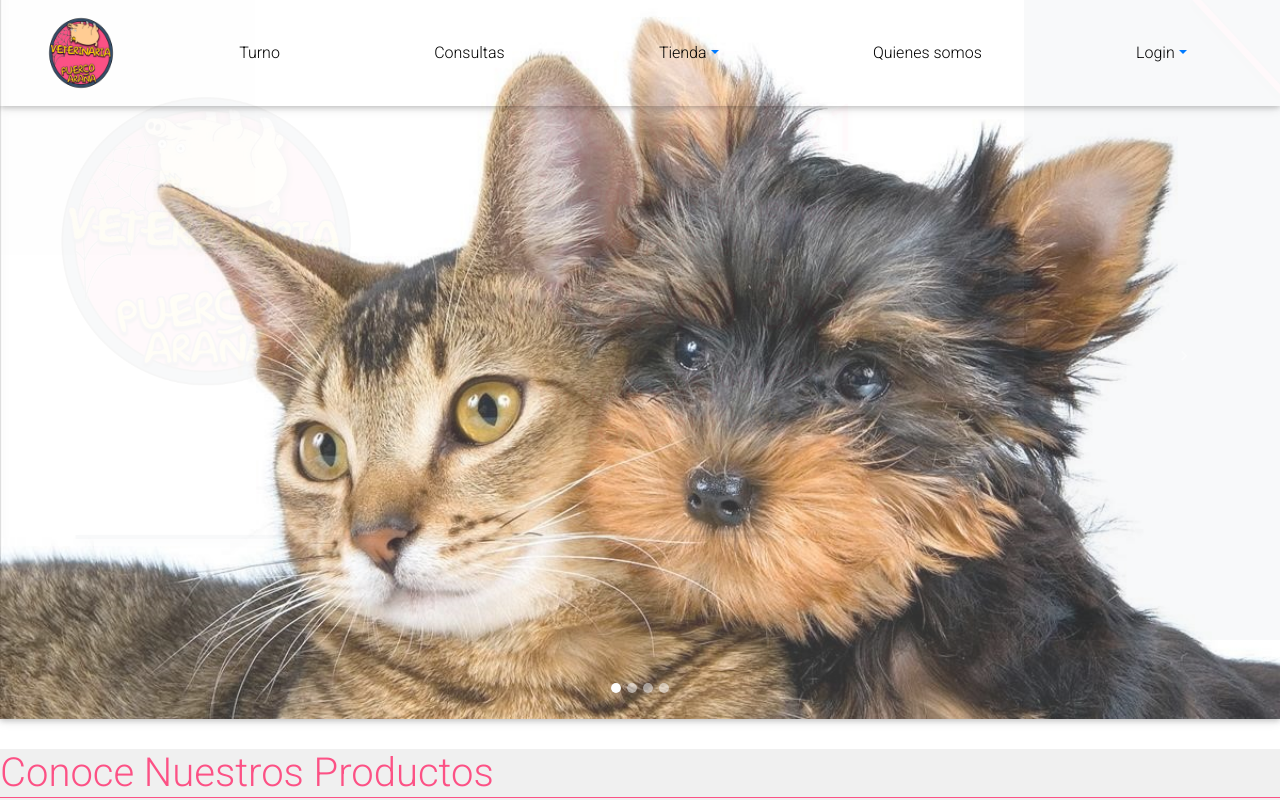
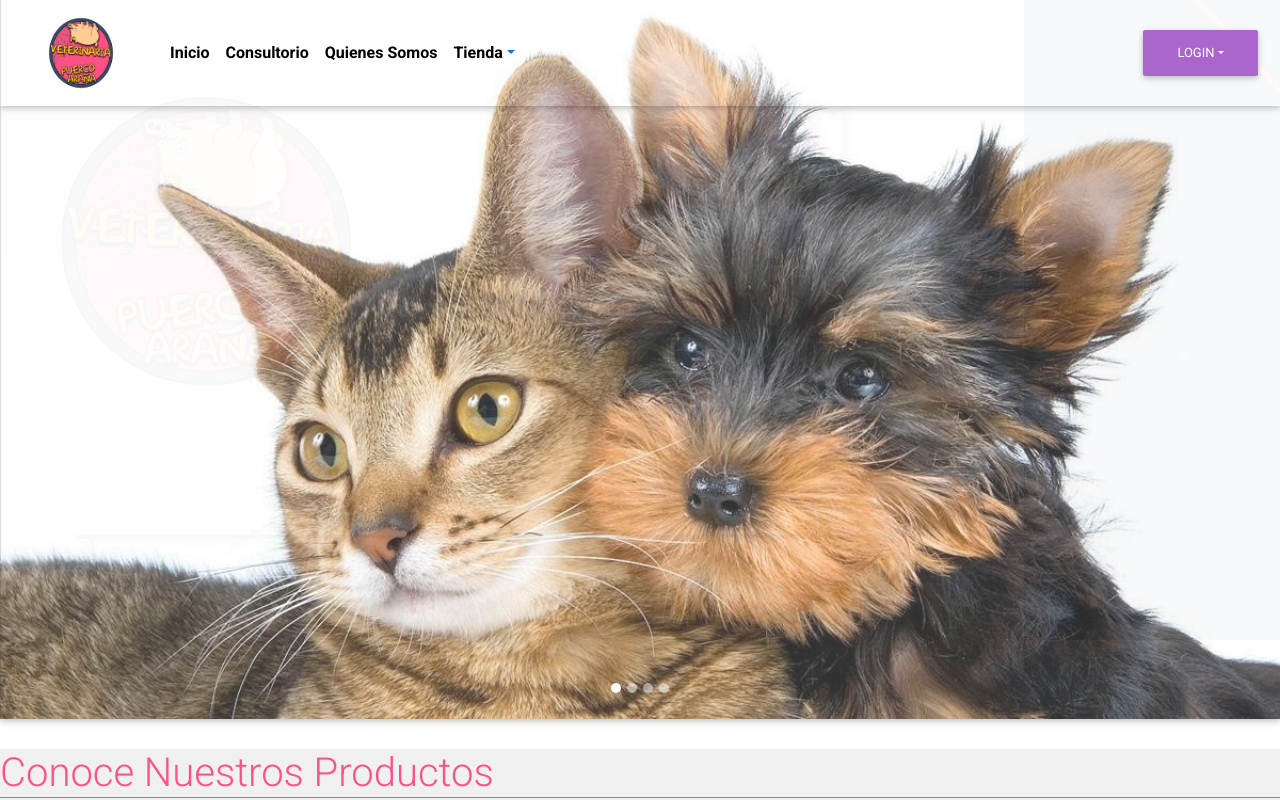
Before and after one commit to Diegolmi/Vet-puercoArania, a React (Create React App) app: page / in a window 1280 px wide. Shown: the top 800 px of the page. Built offline with nearby package versions, Linux system fonts and the light colour scheme.

Commit message:
Navbar Master

```diff
--- a/src/components/Navbar/Nav.js
+++ b/src/components/Navbar/Nav.js
@@ -1,93 +1,75 @@
-import React from 'react';
-import {
-    MDBNavbar, MDBNavbarBrand, MDBNavbarNav, MDBNavbarToggler, MDBCollapse, MDBNavItem, MDBNavLink, MDBDropdown, MDBDropdownToggle,
-     MDBDropdownMenu, MDBDropdownItem
-} from 'mdbreact';
+import React, { Component } from "react";
+// import { Navbar, Nav, NavDropdown } from 'react-bootstrap'
+// import Image from 'react-bootstrap/Image'
+import { MDBNavbar, MDBNavbarBrand, MDBNavbarNav, MDBNavItem, MDBNavLink, MDBNavbarToggler, MDBCollapse, MDBDropdown,
+MDBDropdownToggle, MDBDropdownMenu, MDBDropdownItem} from "mdbreact";
 import { BrowserRouter as Router } from 'react-router-dom';
 import logo from '../../assets/img/logo.png'
-
 import './styleNav.css';
 
+class NavbarPage extends Component {
+state = {
+  isOpen: false
+};
 
-class FullPageIntroWithFixedTransparentNavbar extends React.Component {
-    constructor(props) {
-        super(props);
-        this.state = {
-            collapse: false,
-            isWideEnough: false,
-        };
-        this.onClick = this.onClick.bind(this);
-    }
-
-    onClick() {
-        this.setState({
-            collapse: !this.state.collapse,
-        });
+toggleCollapse = () => {
+  this.setState({ isOpen: !this.state.isOpen });
 }
 
 render() {
   return (
-            <div>
-                <header>
-                    {/* Comienzo del Navbar */}
     <Router>
-                        <MDBNavbar color="bg-primary" fixed="top" white expand="md" scrolling transparent>
-                            <MDBNavbarBrand href="/">
+      <MDBNavbar className="font-weight-bold" color="bg-primary" fixed="top" white expand="md" scrolling transparent>
+        <MDBNavbarBrand>
+             <img src={logo} className="logo" alt="" />
 
-                                <img
-                                    className="logo"
-                                    src={logo} alt=""
-                                />
+          {/* <strong className="black-text">Navbar</strong> */}
         </MDBNavbarBrand>
-                            {!this.state.isWideEnough && <MDBNavbarToggler onClick={this.onClick} />}
-                            <MDBCollapse isOpen={this.state.collapse} navbar>
-                                <MDBNavbarNav center>
-                                    <MDBNavItem active>
-                                        <MDBNavLink className="letras" to="#">Turno</MDBNavLink>
+        <MDBNavbarToggler   onClick={this.toggleCollapse} />
+        <MDBCollapse  id="navbarCollapse3" isOpen={this.state.isOpen} navbar>
+          <MDBNavbarNav left>
+            <MDBNavItem  active>
+              <MDBNavLink className="letras " to="#!">Inicio</MDBNavLink>
             </MDBNavItem>
-                                    <MDBNavItem active>
-                                        <MDBNavLink className="letras" to="#">Consultas</MDBNavLink>
+            <MDBNavItem>
+              <MDBNavLink className="letras" to="#!">Consultorio</MDBNavLink>
             </MDBNavItem>
-                                    <MDBNavItem active>
+            <MDBNavItem>
+              <MDBNavLink className="letras" to="#!">Quienes Somos</MDBNavLink>
+            </MDBNavItem>
+            <MDBNavItem>
               <MDBDropdown>
-                                            <MDBDropdownToggle nav caret active>
-                                                <div className="letras d-none d-md-inline">Tienda</div>
+                <MDBDropdownToggle nav caret>
+                  <div className="letras  d-md-inline">Tienda</div>
                 </MDBDropdownToggle>
                 <MDBDropdownMenu className="dropdown-default">
-                                                <MDBDropdownItem href="#!">Alimento</MDBDropdownItem>
-                                                <MDBDropdownItem href="#!">Acessorios</MDBDropdownItem>
-                                                <MDBDropdownItem href="#!">Medicamentos</MDBDropdownItem>
+                  <MDBDropdownItem className="letras" href="#!">Accesorios</MDBDropdownItem>
+                  <MDBDropdownItem className="letras" href="#!">Alimentos</MDBDropdownItem>
+                  <MDBDropdownItem className="letras" href="#!">Medicamentos</MDBDropdownItem>
                 </MDBDropdownMenu>
               </MDBDropdown>
             </MDBNavItem>
-                                    <MDBNavItem active>
-                                        <MDBNavLink className="letras" to="#">Quienes somos</MDBNavLink>
-                                    </MDBNavItem>
-                                    <MDBNavItem active>
+          </MDBNavbarNav>
+          <MDBNavbarNav right>
+
+            <MDBNavItem>
               <MDBDropdown>
-                                            <MDBDropdownToggle nav caret active>
-                                                <div className="letras d-none d-md-inline">Login</div>
+                <MDBDropdownToggle caret>
+                  Login
                 </MDBDropdownToggle>
                 <MDBDropdownMenu className="dropdown-default">
-                                                <MDBDropdownItem href="#!">Ingresar</MDBDropdownItem>
-                                                <MDBDropdownItem href="#!">Registro</MDBDropdownItem>
+                  <MDBDropdownItem className="letras" href="#!">Registros</MDBDropdownItem>
+                  <MDBDropdownItem className="letras" href="#!">Login</MDBDropdownItem>
 
                 </MDBDropdownMenu>
               </MDBDropdown>
             </MDBNavItem>
-
           </MDBNavbarNav>
         </MDBCollapse>
       </MDBNavbar>
     </Router>
-
-
-                </header>
-
-
-            </div>
     );
   }
 }
 
-export default FullPageIntroWithFixedTransparentNavbar;
+export default NavbarPage;
```
Lines whose indentation alone changed are shown as unchanged.
